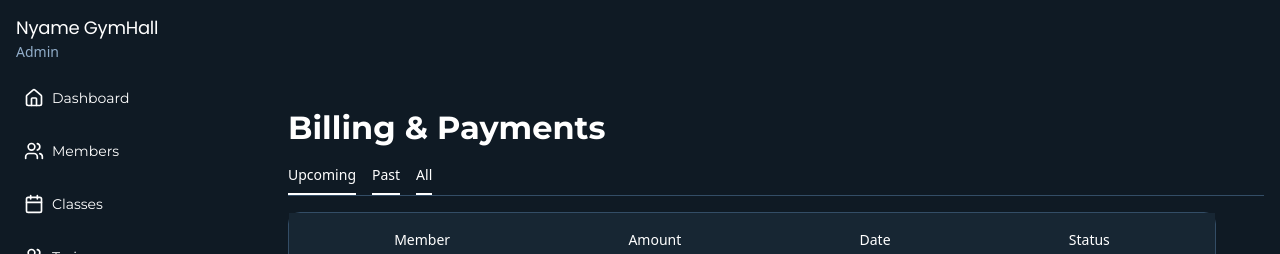
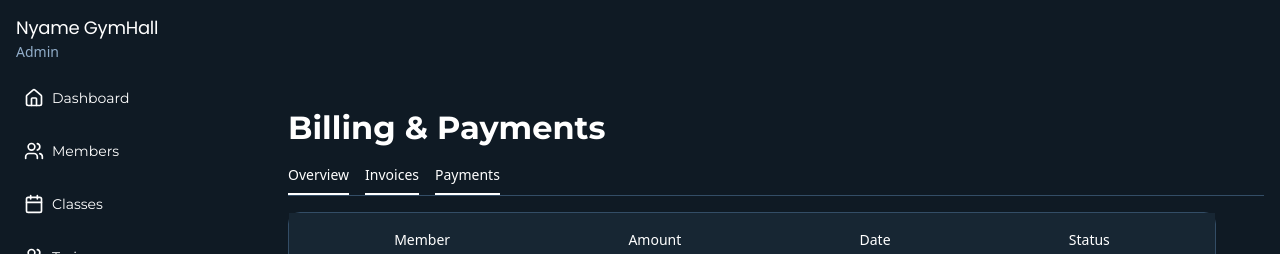
Before and after one commit to mafindijr/Gym-Management-System, a React (Vite) app: page /billing in a window 1280 px wide. Shown: the top 254 px of the page. Built offline with nearby package versions, Linux system fonts and the light colour scheme.

Commit message:
refactor: update tab labels in BillingPayment component for clarity

```diff
--- a/src/pages/billing-payment.jsx
+++ b/src/pages/billing-payment.jsx
@@ -31,9 +31,9 @@ export default function BillingPayment() {
 
                     <div className='flex flex-col gap-4 text-[14px] leading-[21px]'>
                         <div className='inline-flex gap-4 border-b-1 border-[#334d66]'>
-                            <span className='border-b-2 pb-2'>Upcoming</span>
-                            <span className='border-b-2 pb-2'>Past</span>
-                            <span className='border-b-2 pb-2'>All</span>
+                            <span className='border-b-2 pb-2'>Overview</span>
+                            <span className='border-b-2 pb-2'>Invoices</span>
+                            <span className='border-b-2 pb-2'>Payments</span>
                         </div>
                         <div className="w-[928px] h-[480px] flex flex-col border-1 inset-1 border-[#334d66] rounded-[12px]">
                                 <div className='flex justify-around items-center bg-[#172633] p-4 border-[#e5e8eb] border-b-1'>
```
